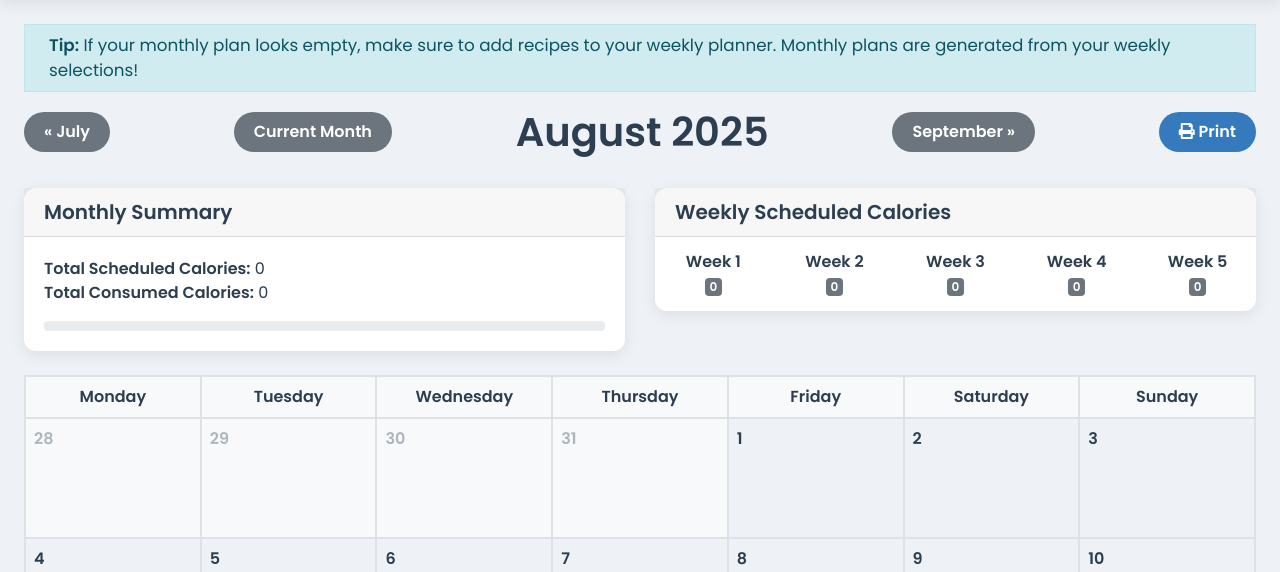
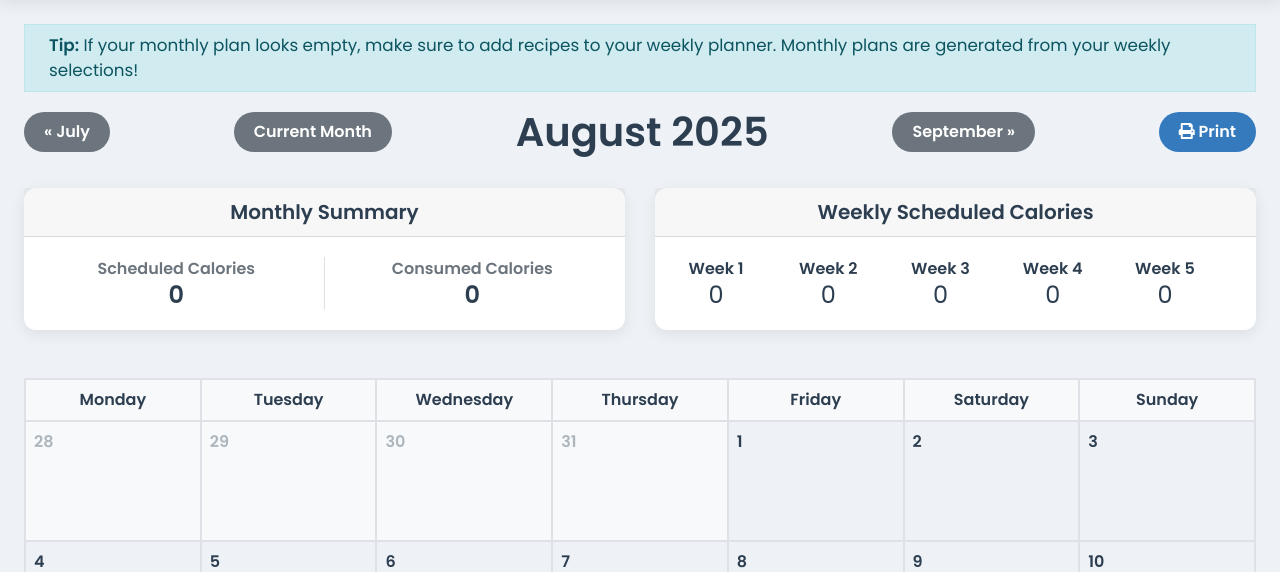
Before and after one commit to TMoon2728/meal_engine, a Flask app: page /monthly-plan in a window 1280 px wide. Shown: the part 56-628 px from the top of the page. Run offline with Flask 3, Linux system fonts and the light colour scheme; a user stored in the database is signed in; data that the repository does not hold is empty; parts of the project's set-up code (start-up, migrations or seed data) failed here and were passed over; some libraries are stand-ins or nearby versions.

Commit message:
Add files via upload

```diff
--- a/templates/monthly_plan.html
+++ b/templates/monthly_plan.html
@@ -14,34 +14,37 @@
 
 <!-- Monthly & Weekly Nutrition Summary Row -->
 <div class="row no-print mb-4">
-    <div class="col-md-6">
-        <div class="card">
-            <div class="card-header"><h5 class="mb-0">Monthly Summary</h5></div>
-            <div class="card-body">
-                <p class="card-text">
-                    <!-- THIS IS THE FIX: Using an inline if/else -->
-                    <strong>Total Scheduled Calories:</strong> {{ (monthly_stats.scheduled.calories|round|int) if monthly_stats.scheduled.calories is not none else 0 }}<br>
-                    <strong>Total Consumed Calories:</strong> {{ (monthly_stats.consumed.calories|round|int) if monthly_stats.consumed.calories is not none else 0 }}
-                </p>
-                 <div class="progress" style="height: 10px;">
-                    {% set scheduled_cal = monthly_stats.scheduled.calories or 1 %}
-                    {% set consumed_cal = monthly_stats.consumed.calories or 0 %}
-                    {% set percentage = (consumed_cal / scheduled_cal * 100) %}
-                    <div class="progress-bar" role="progressbar" style="width: {{ percentage }}%;" aria-valuenow="{{ consumed_cal }}" aria-valuemin="0" aria-valuemax="{{ scheduled_cal }}"></div>
+    <div class="col-md-6 mb-4 d-flex">
+        <div class="card w-100">
+            <!-- UPDATED: Added text-center -->
+            <div class="card-header text-center"><h5 class="mb-0">Monthly Summary</h5></div>
+            <div class="card-body text-center">
+                <div class="row">
+                    <div class="col-6 border-right">
+                        <!-- UPDATED: Made titles bold -->
+                        <p class="mb-0 text-muted"><strong>Scheduled Calories</strong></p>
+                        <h4 class="mb-0">{{ (monthly_stats.scheduled.calories|round|int) if monthly_stats.scheduled.calories is not none else 0 }}</h4>
+                    </div>
+                    <div class="col-6">
+                        <!-- UPDATED: Made titles bold -->
+                        <p class="mb-0 text-muted"><strong>Consumed Calories</strong></p>
+                        <h4 class="mb-0">{{ (monthly_stats.consumed.calories|round|int) if monthly_stats.consumed.calories is not none else 0 }}</h4>
+                    </div>
                 </div>
+                 <!-- UPDATED: Removed the progress bar div -->
             </div>
         </div>
     </div>
-    <div class="col-md-6">
-        <div class="card">
-            <div class="card-header"><h5 class="mb-0">Weekly Scheduled Calories</h5></div>
-            <div class="card-body" style="padding: 0.8rem;">
-                <div class="row text-center">
+    <div class="col-md-6 mb-4 d-flex">
+        <div class="card w-100">
+            <!-- UPDATED: Added text-center -->
+            <div class="card-header text-center"><h5 class="mb-0">Weekly Scheduled Calories</h5></div>
+            <div class="card-body d-flex align-items-center">
+                <div class="row text-center w-100">
                     {% for weekly_summary in weekly_summaries %}
                     <div class="col">
                         <strong>Week {{ loop.index }}</strong><br>
-                        <!-- THIS IS THE FIX: Using an inline if/else -->
-                        <span class="badge badge-secondary">{{ (weekly_summary.scheduled.calories|round|int) if weekly_summary.scheduled.calories is not none else 0 }}</span>
+                        <h4 class="mb-0 font-weight-normal">{{ (weekly_summary.scheduled.calories|round|int) if weekly_summary.scheduled.calories is not none else 0 }}</h4>
                     </div>
                     {% endfor %}
                 </div>
```
Also changed, not shown: templates/meal_plan.html (+33 -34 lines), instance/meal_engine.db.
